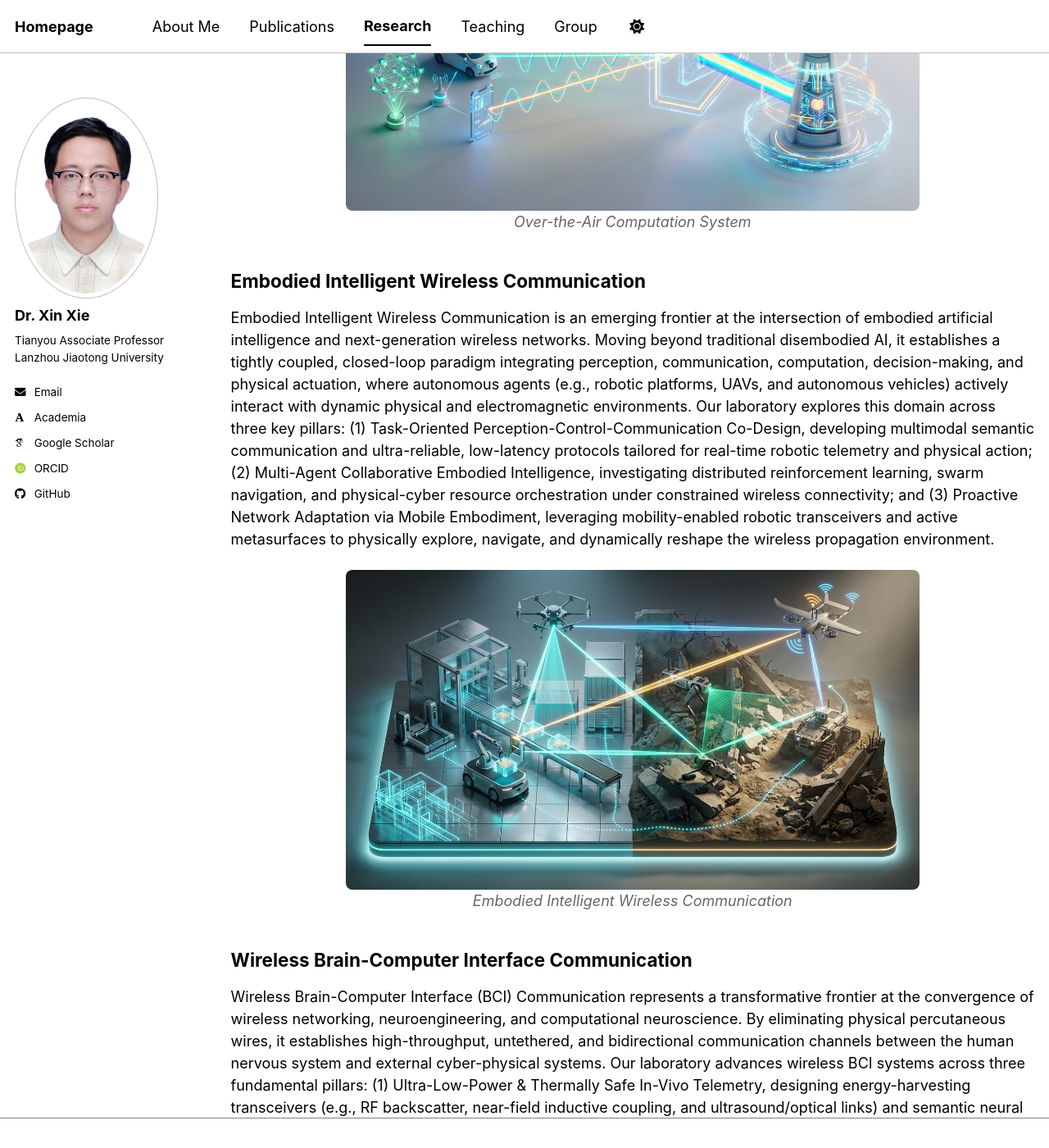
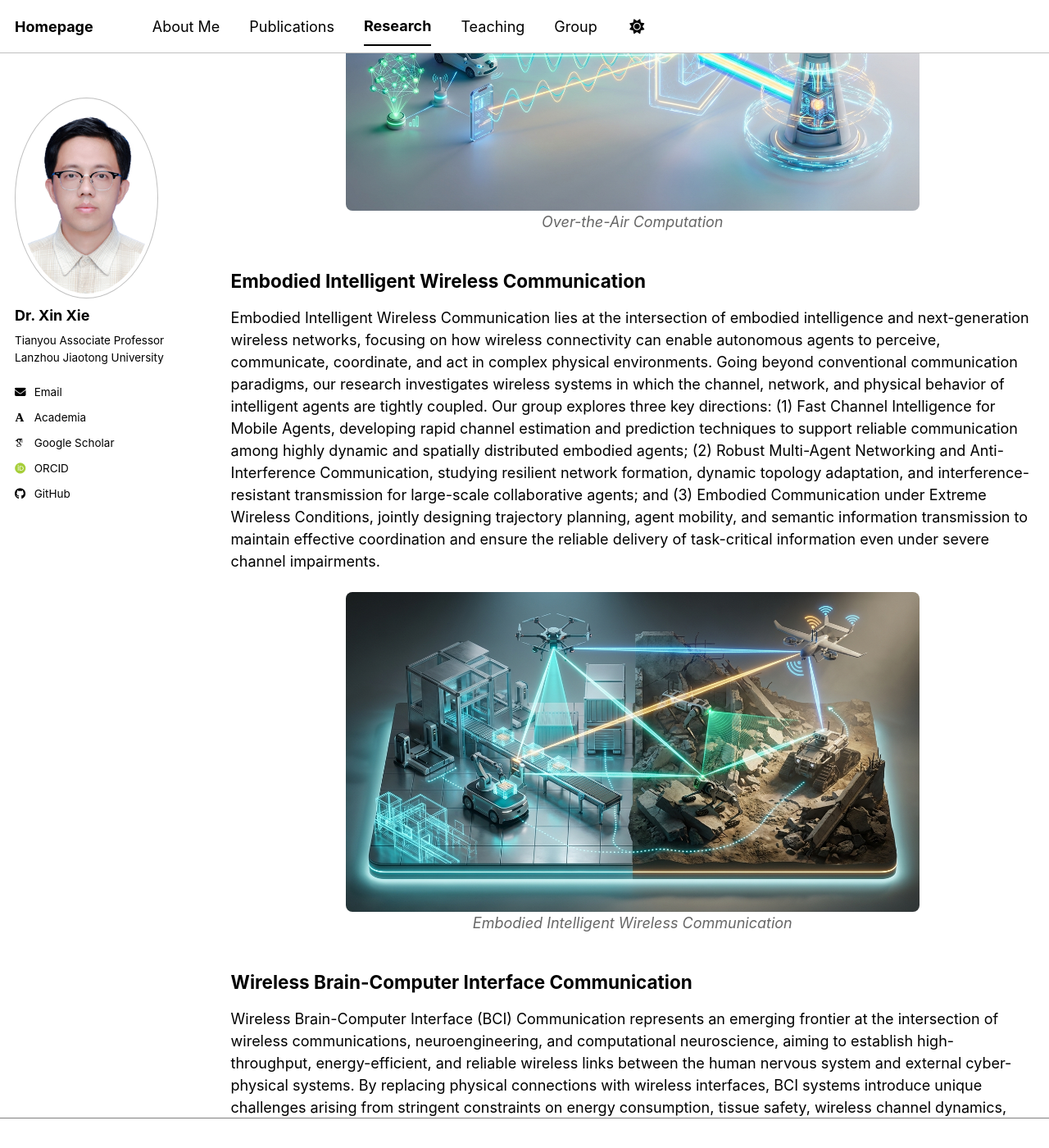
Before and after one commit to xiexin312/xiexin312.github.io, a Jekyll site: the page built from _pages/Research.md, in a window 1280 px wide and 1400 px high, scrolled down 619 px. Shown: the whole window at 82% size. Built offline with Jekyll 4.4.1, drawn with Linux system fonts in a browser that asks for light colours; some web fonts are replaced; a script bundle is joined from its source files by our own code; library files that are not in the unit come from our copies; some of the changed text lies outside the part shown.

Commit message:
修改了下research

```diff
--- a/_pages/Research.md
+++ b/_pages/Research.md
@@ -11,18 +11,18 @@ redirect_from:
 
 ## Over-the-Air Computation
 
-Over-the-Air Computation (AirComp) is an emerging paradigm that seamlessly integrates communication and computation by harnessing the superposition property of wireless multi-access channels to compute target functions directly over the air. By simultaneously aggregating distributed signals, AirComp drastically reduces latency and bandwidth consumption, making it a key enabler for massive data aggregation in next-generation networks. Our laboratory focuses on advancing AirComp across three key frontiers: (1) Performance Optimization, including joint transceiver beamforming, channel synchronization, and integration with reconfigurable intelligent surfaces (RIS); (2) Application
+Over-the-Air Computation (AirComp) is an emerging paradigm that seamlessly integrates communication and computation by harnessing the superposition property of wireless multi-access channels to compute target functions directly over the air. By simultaneously aggregating distributed signals, AirComp drastically reduces latency and bandwidth consumption, making it a key enabler for massive data aggregation in next-generation networks. Our group focuses on advancing AirComp across three key frontiers: (1) Performance Optimization, including joint transceiver power control, digital modulation, and channel coding; (2) Application
 Exploration, with an emphasis on federated edge learning, distributed consensus, and massive IoT sensing; and (3) Secure and Private Transmission, developing physical-layer security techniques and privacy-preserving mechanisms against eavesdropping, jamming, and inference attacks.
 
 <div style="text-align: center; margin: 20px 0;">
   <img src="{{ base_path }}/images/AirComp.jpg" alt="Over-the-Air Computation" style="width: 80%; max-width: 700px; border-radius: 8px;">
   <br>
-  <em style="color: #666;">Over-the-Air Computation System</em>
+  <em style="color: #666;">Over-the-Air Computation</em>
 </div>
 
 ## Embodied Intelligent Wireless Communication
 
-Embodied Intelligent Wireless Communication is an emerging frontier at the intersection of embodied artificial intelligence and next-generation wireless networks. Moving beyond traditional disembodied AI, it establishes a tightly coupled, closed-loop paradigm integrating perception, communication, computation, decision-making, and physical actuation, where autonomous agents (e.g., robotic platforms, UAVs, and autonomous vehicles) actively interact with dynamic physical and electromagnetic environments. Our laboratory explores this domain across three key pillars: (1) Task-Oriented Perception-Control-Communication Co-Design, developing multimodal semantic communication and ultra-reliable, low-latency protocols tailored for real-time robotic telemetry and physical action; (2) Multi-Agent Collaborative Embodied Intelligence, investigating distributed reinforcement learning, swarm navigation, and physical-cyber resource orchestration under constrained wireless connectivity; and (3) Proactive Network Adaptation via Mobile Embodiment, leveraging mobility-enabled robotic transceivers and active metasurfaces to physically explore, navigate, and dynamically reshape the wireless propagation environment.
+Embodied Intelligent Wireless Communication lies at the intersection of embodied intelligence and next-generation wireless networks, focusing on how wireless connectivity can enable autonomous agents to perceive, communicate, coordinate, and act in complex physical environments. Going beyond conventional communication paradigms, our research investigates wireless systems in which the channel, network, and physical behavior of intelligent agents are tightly coupled. Our group explores three key directions: (1) Fast Channel Intelligence for Mobile Agents, developing rapid channel estimation and prediction techniques to support reliable communication among highly dynamic and spatially distributed embodied agents; (2) Robust Multi-Agent Networking and Anti-Interference Communication, studying resilient network formation, dynamic topology adaptation, and interference-resistant transmission for large-scale collaborative agents; and (3) Embodied Communication under Extreme Wireless Conditions, jointly designing trajectory planning, agent mobility, and semantic information transmission to maintain effective coordination and ensure the reliable delivery of task-critical information even under severe channel impairments.
 
 <div style="text-align: center; margin: 20px 0;">
   <img src="{{ base_path }}/images/Embodied_Communication.jpg" alt="Embodied Intelligent Wireless Communication" style="width: 80%; max-width: 700px; border-radius: 8px;">
@@ -33,7 +33,7 @@ Embodied Intelligent Wireless Communication is an emerging frontier at the inter
 
 ## Wireless Brain-Computer Interface Communication
 
-Wireless Brain-Computer Interface (BCI) Communication represents a transformative frontier at the convergence of wireless networking, neuroengineering, and computational neuroscience. By eliminating physical percutaneous wires, it establishes high-throughput, untethered, and bidirectional communication channels between the human nervous system and external cyber-physical systems. Our laboratory advances wireless BCI systems across three fundamental pillars: (1) Ultra-Low-Power & Thermally Safe In-Vivo Telemetry, designing energy-harvesting transceivers (e.g., RF backscatter, near-field inductive coupling, and ultrasound/optical links) and semantic neural compression algorithms to support massive-channel microelectrode arrays under stringent in-vivo heat dissipation limits; (2) Bidirectional Neural Decoding & Closed-Loop Neuromodulation, developing brain-inspired AI decoders for real-time motor and speech intent extraction (brain-to-device) alongside precision electrical/optical stimulus encoding for sensory feedback restoration (device-to-brain); and (3) Deterministic Brain-in-the-Loop Networking & Neuro-Security, establishing ultra-reliable low-latency protocols for real-time neuro-prosthetic control, distributed implantable nano-networks, and physical-layer privacy frameworks to prevent neural data eavesdropping and adversarial neuro-interference.
+Wireless Brain-Computer Interface (BCI) Communication represents an emerging frontier at the intersection of wireless communications, neuroengineering, and computational neuroscience, aiming to establish high-throughput, energy-efficient, and reliable wireless links between the human nervous system and external cyber-physical systems. By replacing physical connections with wireless interfaces, BCI systems introduce unique challenges arising from stringent constraints on energy consumption, tissue safety, wireless channel dynamics, and neural information fidelity. Our group investigates wireless BCI from three complementary perspectives: (1) Ultra-Low-Power Wireless Neural Communication, developing energy-efficient transceivers, wireless power and data transfer, and neural signal compression techniques to support high-density implantable interfaces under stringent energy and thermal constraints; (2) Neural Channel Intelligence and Reliable Implant Networking, studying in-vivo wireless channel modeling, channel estimation, interference management, and distributed networking to enable robust communication among densely deployed neural implants and external devices; and (3) Semantic, Secure, and Ultra-Reliable BCI Communication, developing task-oriented neural communication, importance-aware transmission, and physical-layer security mechanisms to ensure the reliable and secure delivery of critical neural information for real-time closed-loop neuroprosthetic systems.
 
 <div style="text-align: center; margin: 20px 0;">
   <img src="{{ base_path }}/images/BCI_Communication.jpg" alt="Wireless Brain-Computer Interface Communication" style="width: 80%; max-width: 700px; border-radius: 8px;">
```
Also changed, not shown: _pages/AboutMe.md (+2 -2 lines).
